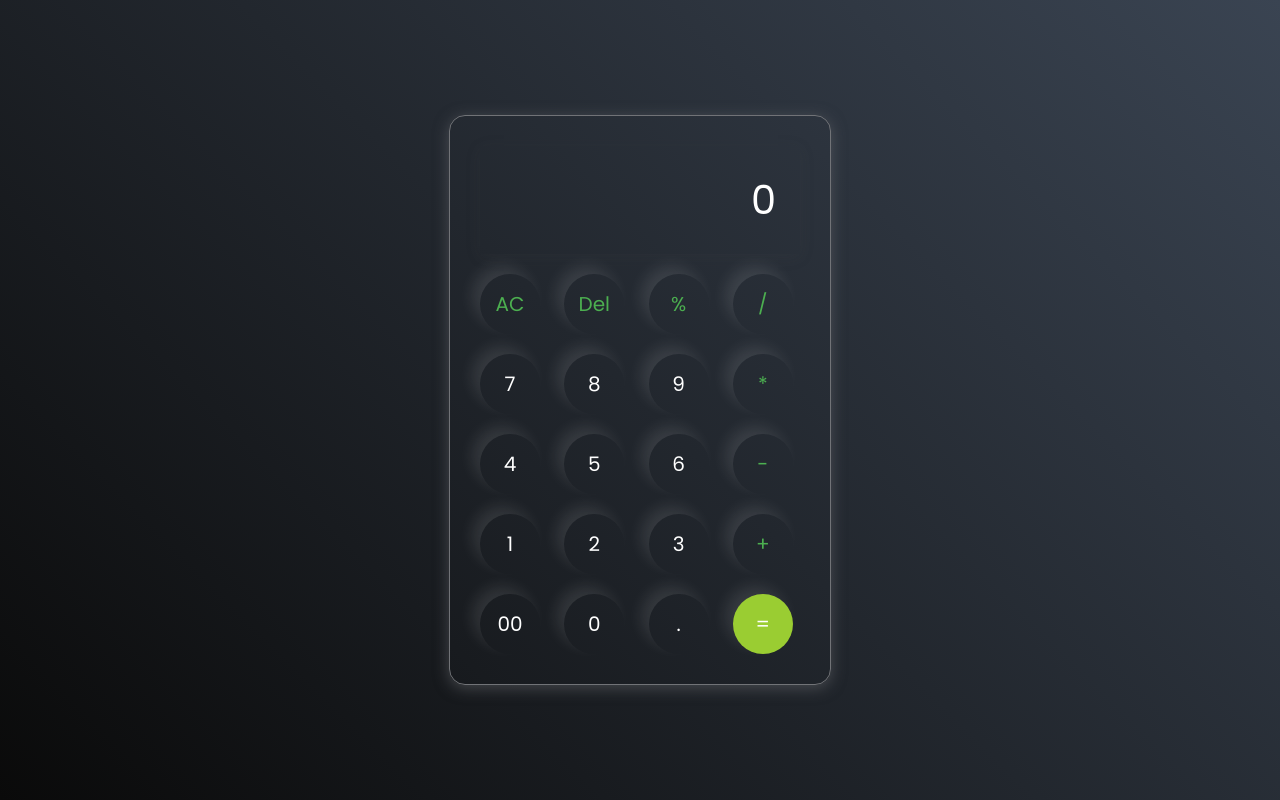
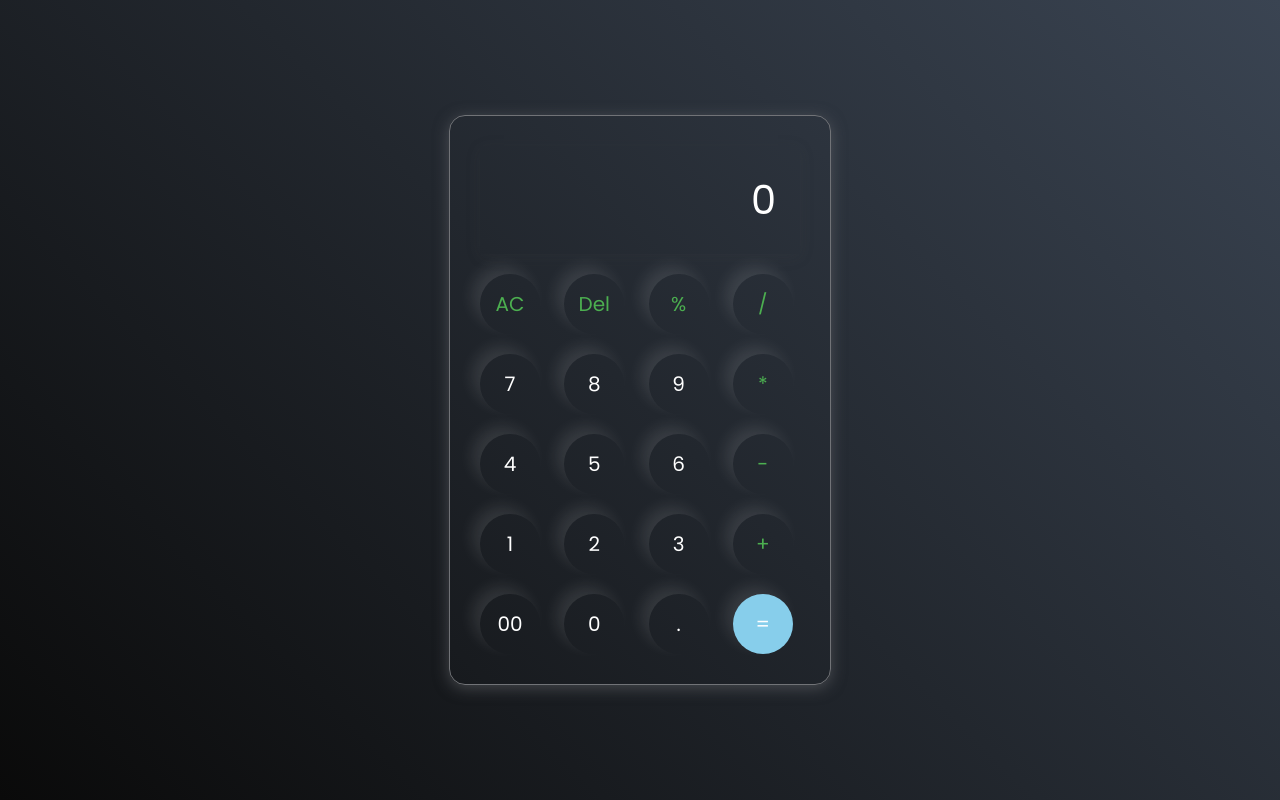
Before and after one commit to Nagendrawebdev/Calc-App, a plain HTML site: page index.html in a window 1280 px wide. Drawn offline with Linux system fonts and the light colour scheme.

Commit message:
greenyellow to skyblue

```diff
--- a/styles.css
+++ b/styles.css
@@ -54,7 +54,7 @@ button {
 }
 
 .equalBtn {
-  background: yellowgreen;
+  background: skyblue;
 }
 
 .operator {
```
